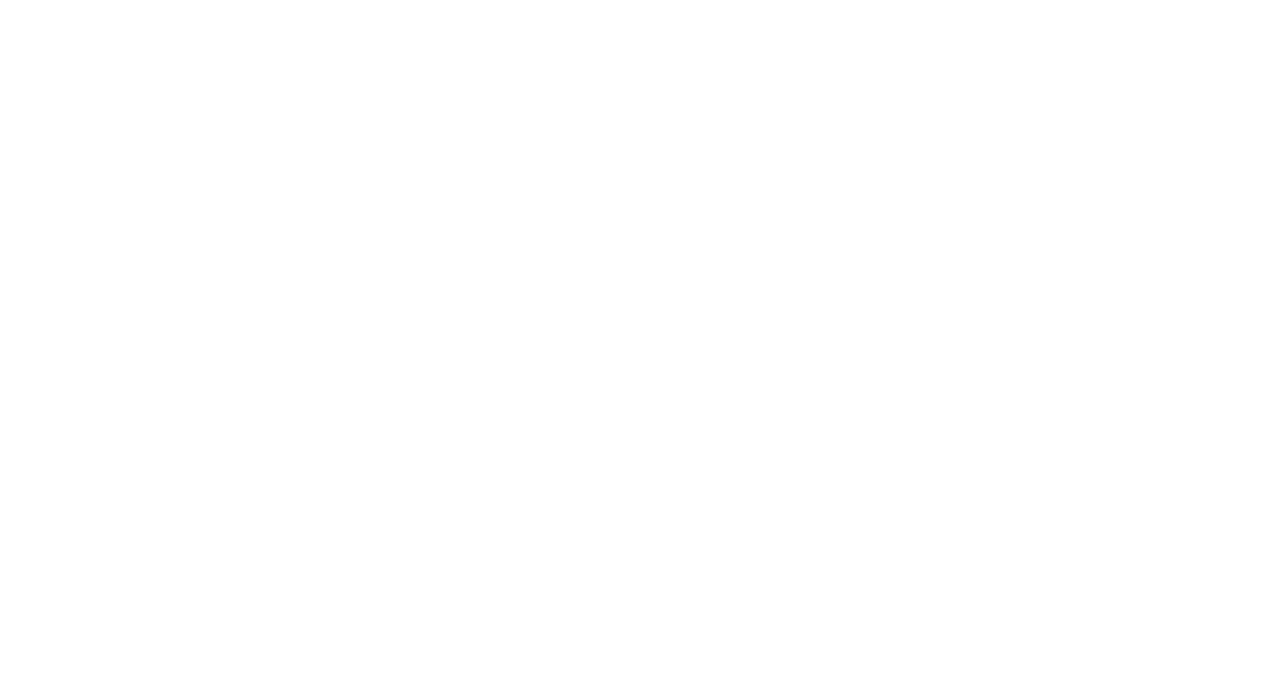
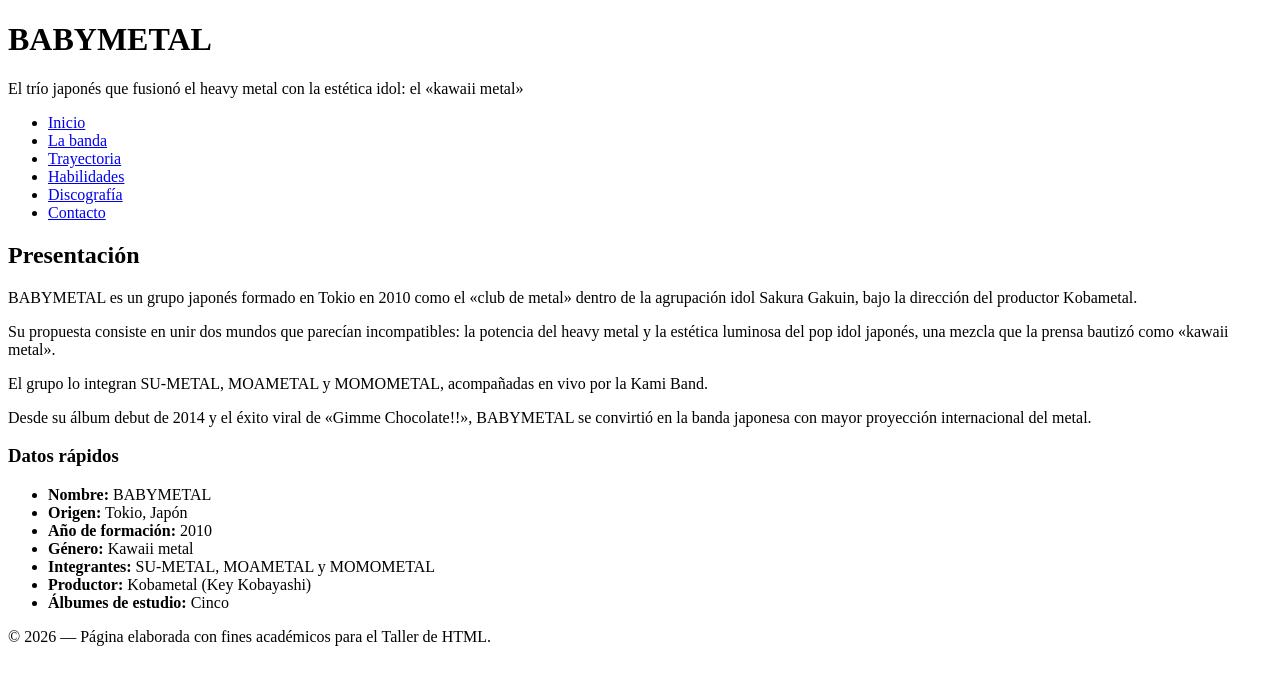
Before and after one commit to hajox1924r-source/desarrollosfot, a plain HTML site: page index.html in a window 1280 px wide. Drawn offline with Linux system fonts and the light colour scheme.

Commit message:
añadidos

```diff
--- a/index.html
+++ b/index.html
@@ -1,11 +1,78 @@
 <!DOCTYPE html>
-<html lang="en">
+<html lang="es">
 <head>
     <meta charset="UTF-8">
-    <meta name="viewport" content="width=device-width, initial-scale=1.0">
-    <title>Document</title>
+    <title>BABYMETAL - Inicio</title>
 </head>
+
 <body>
+
+<header>
+    <h1>BABYMETAL</h1>
+
+    <p>
+        El trío japonés que fusionó el heavy metal con la estética idol:
+        el «kawaii metal»
+    </p>
+
+    <nav>
+        <ul>
+            <li><a href="index.html">Inicio</a></li>
+            <li><a href="banda.html">La banda</a></li>
+            <li><a href="trayectoria.html">Trayectoria</a></li>
+            <li><a href="habilidades.html">Habilidades</a></li>
+            <li><a href="discografia.html">Discografía</a></li>
+            <li><a href="contacto.html">Contacto</a></li>
+        </ul>
+    </nav>
+</header>
+
+<main>
+
+<section>
+    <h2>Presentación</h2>
+
+    <p>
+        BABYMETAL es un grupo japonés formado en Tokio en 2010 como el
+        «club de metal» dentro de la agrupación idol Sakura Gakuin, bajo
+        la dirección del productor Kobametal.
+    </p>
+
+    <p>
+        Su propuesta consiste en unir dos mundos que parecían incompatibles:
+        la potencia del heavy metal y la estética luminosa del pop idol
+        japonés, una mezcla que la prensa bautizó como «kawaii metal».
+    </p>
+
+    <p>
+        El grupo lo integran SU-METAL, MOAMETAL y MOMOMETAL, acompañadas
+        en vivo por la Kami Band.
+    </p>
+
+    <p>
+        Desde su álbum debut de 2014 y el éxito viral de
+        «Gimme Chocolate!!», BABYMETAL se convirtió en la banda japonesa
+        con mayor proyección internacional del metal.
+    </p>
+
+    <h3>Datos rápidos</h3>
+
+    <ul>
+        <li><strong>Nombre:</strong> BABYMETAL</li>
+        <li><strong>Origen:</strong> Tokio, Japón</li>
+        <li><strong>Año de formación:</strong> 2010</li>
+        <li><strong>Género:</strong> Kawaii metal</li>
+        <li><strong>Integrantes:</strong> SU-METAL, MOAMETAL y MOMOMETAL</li>
+        <li><strong>Productor:</strong> Kobametal (Key Kobayashi)</li>
+        <li><strong>Álbumes de estudio:</strong> Cinco</li>
+    </ul>
+</section>
+
+</main>
+
+<footer>
+    <p>© 2026 — Página elaborada con fines académicos para el Taller de HTML.</p>
+</footer>
 
 </body>
 </html>
```
